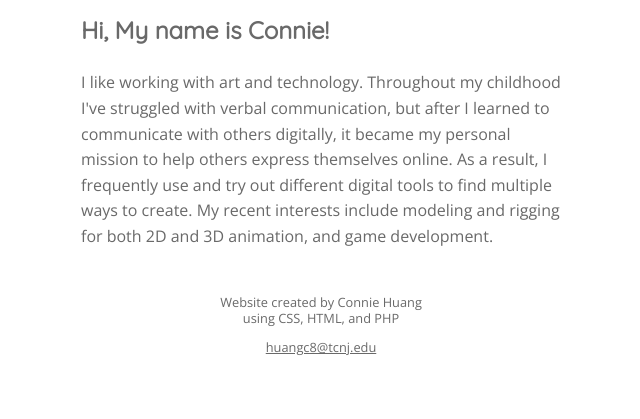
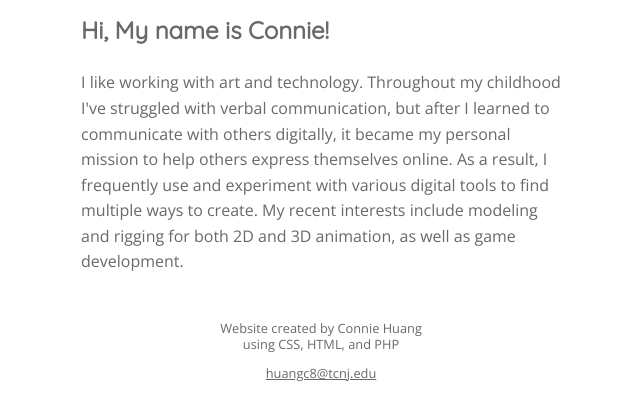
Before and after one commit to CChirpy/portfolio, a plain HTML site: page index.html in a window 1280 px wide. Shown: the part 591-1010 px from the top of the page, without its empty margins (319-959 px from the left). Drawn offline with nearby package versions, Linux system fonts and the light colour scheme.

Commit message:
updated bio

```diff
--- a/index.html
+++ b/index.html
@@ -42,8 +42,8 @@
                         Throughout my childhood I've struggled with verbal communication,
                         but after I learned to communicate with others digitally,
                         it became my personal mission to help others express themselves online.
-                        As a result, I frequently use and try out different digital tools to find multiple ways to create.
-                        My recent interests include modeling and rigging for both 2D and 3D animation, and game development.
+                        As a result, I frequently use and experiment with various digital tools to find multiple ways to create.
+                        My recent interests include modeling and rigging for both 2D and 3D animation, as well as game development.
                     </p>
                 </div>
             </section>
```
